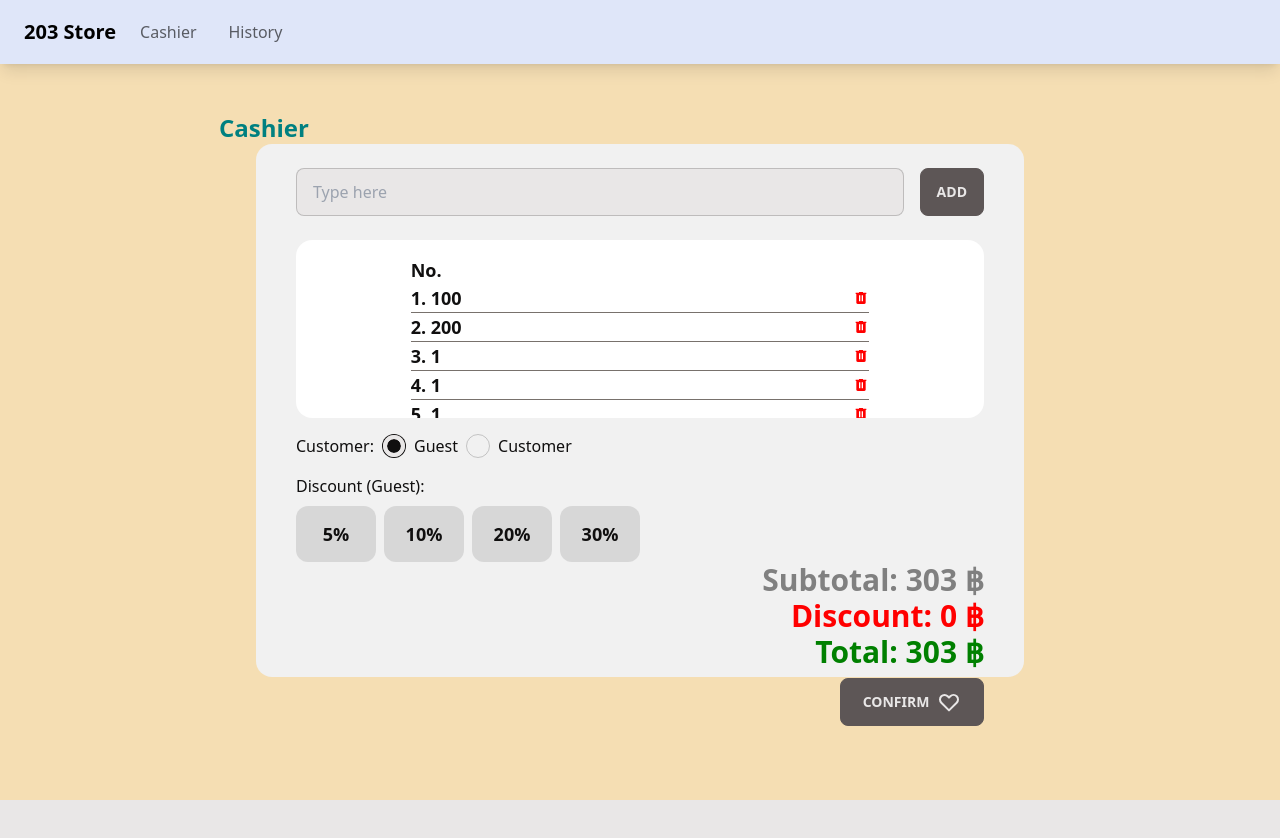
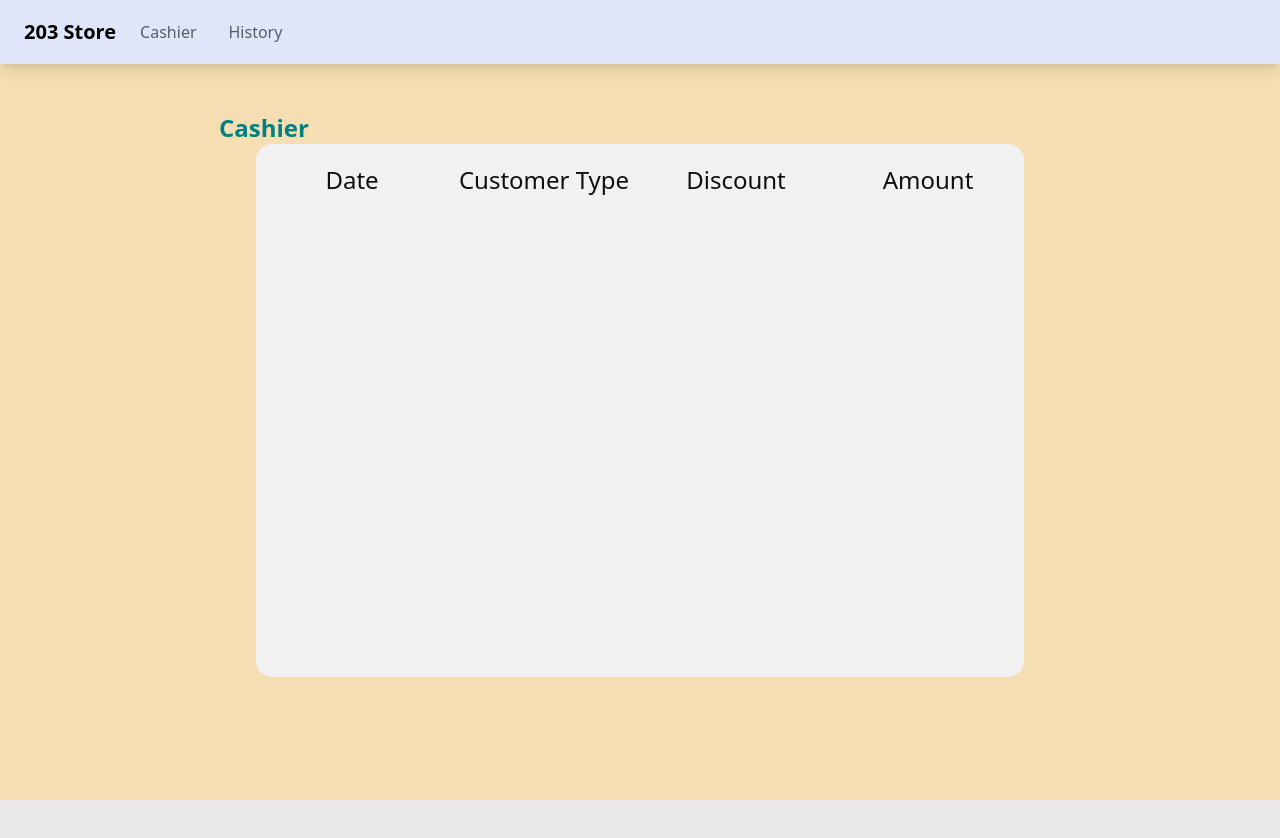
Before and after one commit to TanasitISTG/203-Store, a Vue app: page / in a window 1280 px wide. Shown: the top 838 px of the page. Built offline with nearby package versions, Linux system fonts and the light colour scheme.

Commit message:
Add history component and base card for displaying transaction records

```diff
--- a/src/App.vue
+++ b/src/App.vue
@@ -2,6 +2,7 @@
 import NavBar from './components/NavBar.vue';
 import Header from './components/Header.vue';
 import Cashier from './components/Cashier/Cashier.vue';
+import History from './components/History/History.vue';
 </script>
 
 <template>
@@ -10,7 +11,8 @@ import Cashier from './components/Cashier/Cashier.vue';
         <Header title="Cashier" style="color: teal" />
     </div>
     <div class="w-full h-full flex justify-center">
-        <Cashier />
+        <!-- <Cashier /> -->
+        <History />
     </div>
 </template>
 
--- /dev/null
+++ b/src/components/History/History.vue
@@ -0,0 +1,26 @@
+<script setup>
+import BaseCard from '../Base/BaseCard.vue';
+</script>
+
+<template>
+    <BaseCard width="w-3/5" height="h-2/3" backgroundColor="bg-[#F1F1F1]">
+        <div class="flex flex-col mt-5">
+            <div class="flex flex-row">
+                <div class="w-1/4 flex justify-center">
+                    <p class="text-bold text-2xl">Date</p>
+                </div>
+                <div class="w-1/4 flex justify-center">
+                    <p class="text-bold text-2xl">Customer Type</p>
+                </div>
+                <div class="w-1/4 flex justify-center">
+                    <p class="text-bold text-2xl">Discount</p>
+                </div>
+                <div class="w-1/4 flex justify-center">
+                    <p class="text-bold text-2xl">Amount</p>
+                </div>
+            </div>
+        </div>
+    </BaseCard>
+</template>
+
+<style scoped></style>
```
